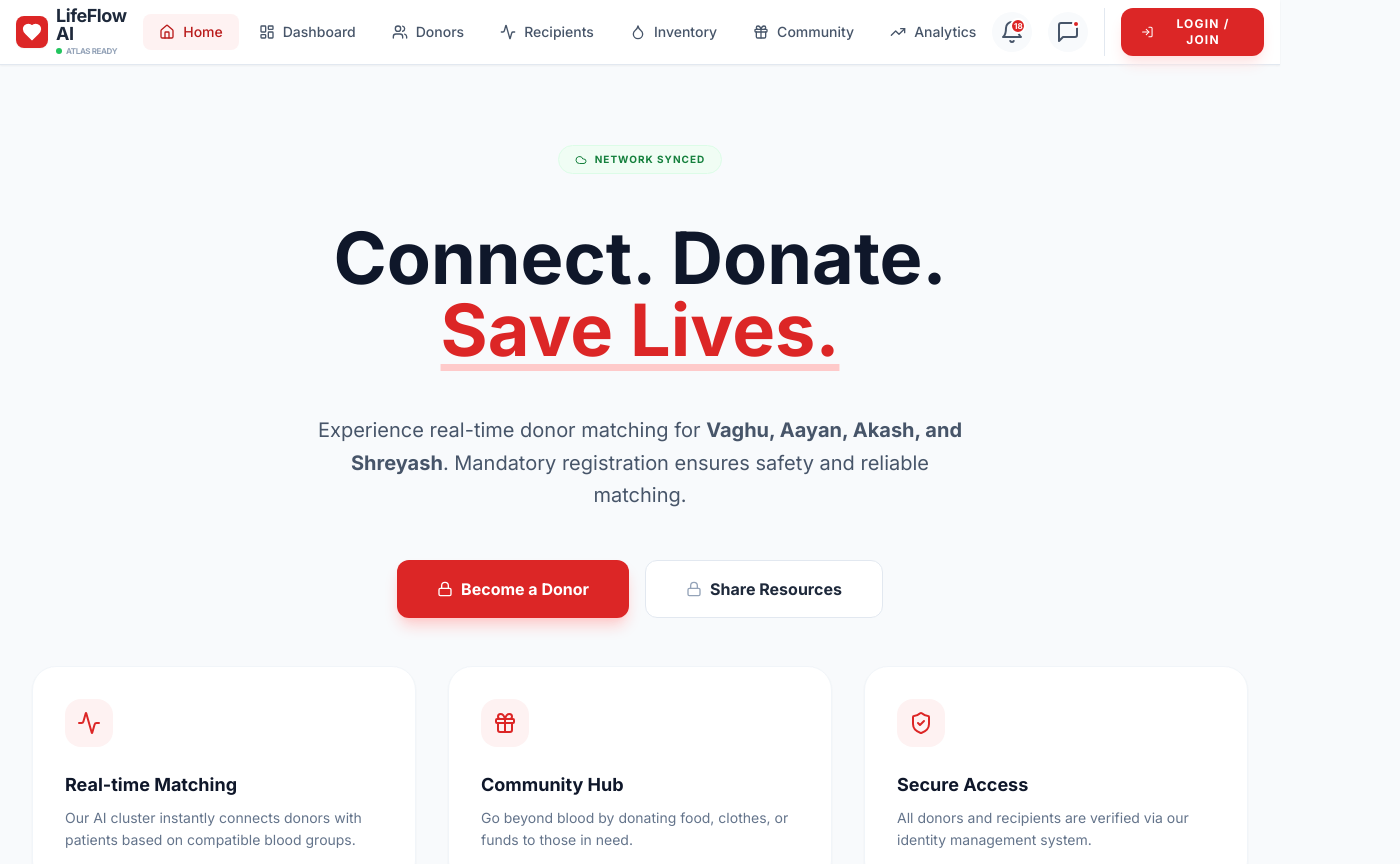
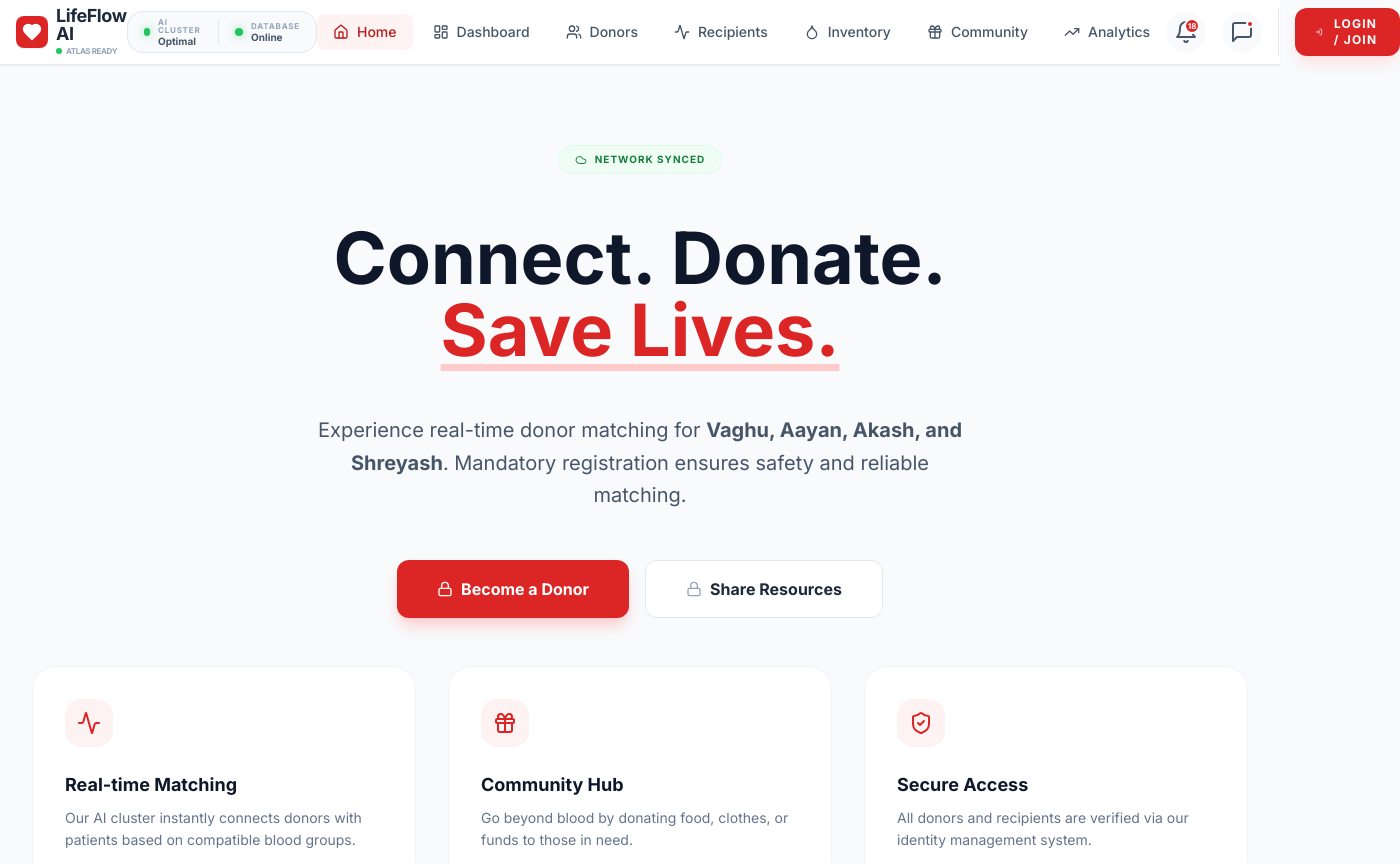
Before and after one commit to visi0n11/LifeFlowAI, a React (Vite) app: page / in a window 1280 px wide. Shown: the top 864 px of the page, 1400 px wide, since content can reach past the window. Built offline with nearby package versions, Linux system fonts and the light colour scheme.

Commit message:
feat(ui): Improve system health indicator
Enhance the system health indicator to include more granular states (degraded, offline) and corresponding visual cues. Add a new section for larger screen displays that replicates this improved status.

```diff
--- a/App.tsx
+++ b/App.tsx
@@ -715,11 +715,33 @@ const App: React.FC = () => {
             <div className="flex flex-col">
                <span className="font-bold text-lg tracking-tight text-slate-800 leading-none">LifeFlow AI</span>
                <div className="flex items-center space-x-1 mt-0.5">
-                  <div className={`w-1.5 h-1.5 rounded-full ${isSyncingExternally ? 'bg-blue-500 animate-pulse' : systemHealth === 'optimal' ? 'bg-green-500' : 'bg-amber-500 animate-pulse'}`}></div>
-                  <span className={`text-[8px] font-bold uppercase tracking-tighter ${isSyncingExternally ? 'text-blue-500' : systemHealth === 'optimal' ? 'text-slate-400' : 'text-amber-500'}`}>
-                    {isSyncingExternally ? 'Syncing...' : systemHealth === 'optimal' ? 'Atlas Ready' : 'Degraded Mode'}
+                  <div className={`w-1.5 h-1.5 rounded-full ${isSyncingExternally ? 'bg-blue-500 animate-pulse' : systemHealth === 'optimal' ? 'bg-green-500' : systemHealth === 'degraded' ? 'bg-amber-500 animate-pulse' : 'bg-red-500 animate-pulse'}`}></div>
+                  <span className={`text-[8px] font-bold uppercase tracking-tighter ${isSyncingExternally ? 'text-blue-500' : systemHealth === 'optimal' ? 'text-slate-400' : systemHealth === 'degraded' ? 'text-amber-500' : 'text-red-500'}`}>
+                    {isSyncingExternally ? 'Syncing...' : systemHealth === 'optimal' ? 'Atlas Ready' : systemHealth === 'degraded' ? 'Degraded Mode' : 'Cluster Offline'}
                   </span>
                </div>
+            </div>
+          </div>
+
+          <div className="hidden lg:flex items-center space-x-4 px-4 py-1.5 bg-slate-50 border border-slate-200 rounded-2xl">
+            <div className="flex items-center space-x-2">
+              <div className={`w-2 h-2 rounded-full ${systemHealth === 'optimal' ? 'bg-green-500 shadow-[0_0_8px_rgba(34,197,94,0.5)]' : systemHealth === 'degraded' ? 'bg-amber-500 animate-pulse' : 'bg-red-500 animate-pulse'}`}></div>
+              <div className="flex flex-col">
+                <span className="text-[8px] font-black text-slate-400 uppercase tracking-widest leading-none">AI Cluster</span>
+                <span className={`text-[10px] font-bold capitalize leading-none mt-0.5 ${systemHealth === 'optimal' ? 'text-slate-600' : systemHealth === 'degraded' ? 'text-amber-600' : 'text-red-600'}`}>
+                  {systemHealth}
+                </span>
+              </div>
+            </div>
+            <div className="w-px h-6 bg-slate-200"></div>
+            <div className="flex items-center space-x-2">
+              <div className={`w-2 h-2 rounded-full ${dbStatus === 'connected' ? 'bg-green-500 shadow-[0_0_8px_rgba(34,197,94,0.5)]' : dbStatus === 'syncing' ? 'bg-blue-500 animate-pulse' : 'bg-red-500 animate-pulse'}`}></div>
+              <div className="flex flex-col">
+                <span className="text-[8px] font-black text-slate-400 uppercase tracking-widest leading-none">Database</span>
+                <span className={`text-[10px] font-bold capitalize leading-none mt-0.5 ${dbStatus === 'connected' ? 'text-slate-600' : dbStatus === 'syncing' ? 'text-blue-600' : 'text-red-600'}`}>
+                  {dbStatus === 'connected' ? 'Online' : dbStatus === 'syncing' ? 'Syncing' : 'Offline'}
+                </span>
+              </div>
             </div>
           </div>
 
```
